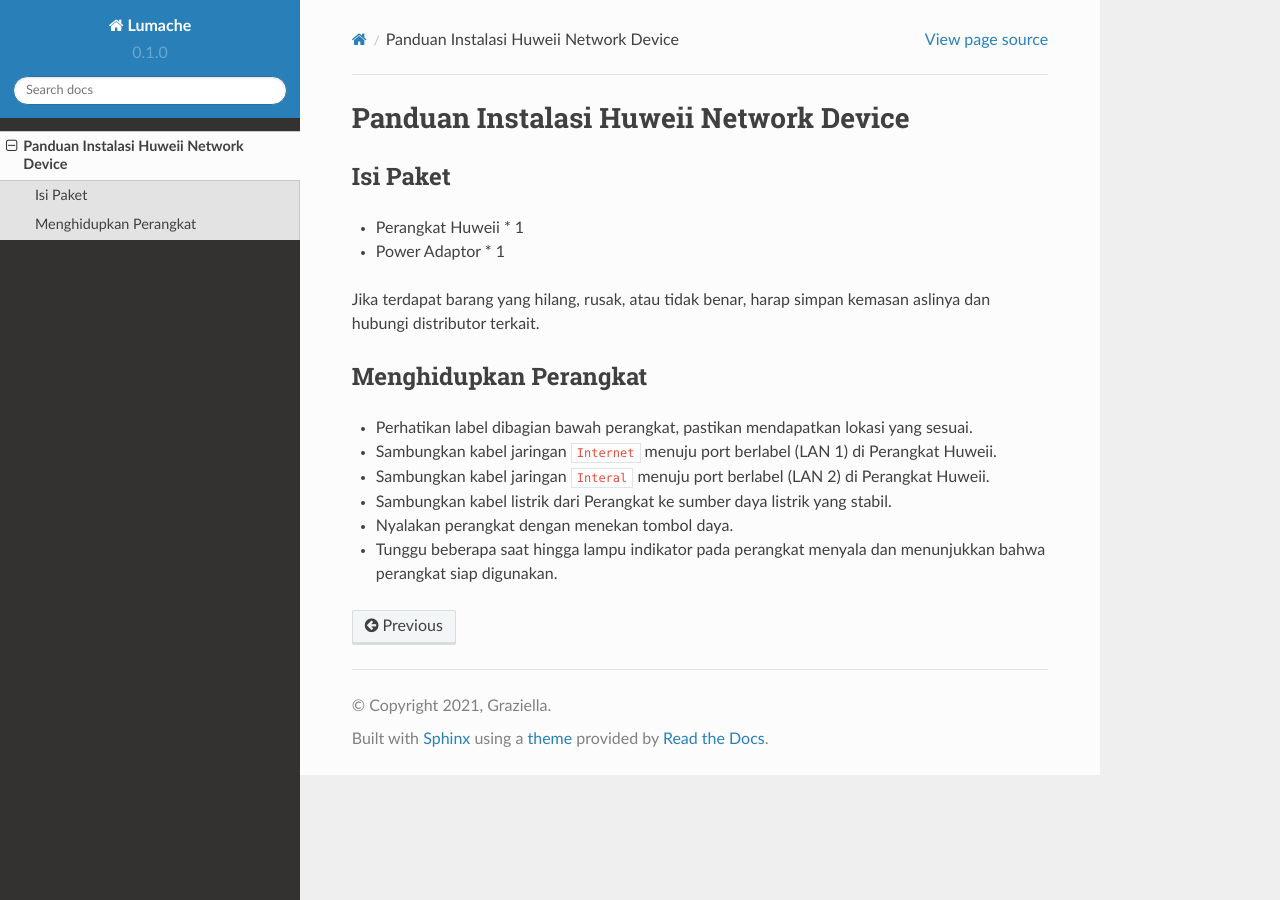
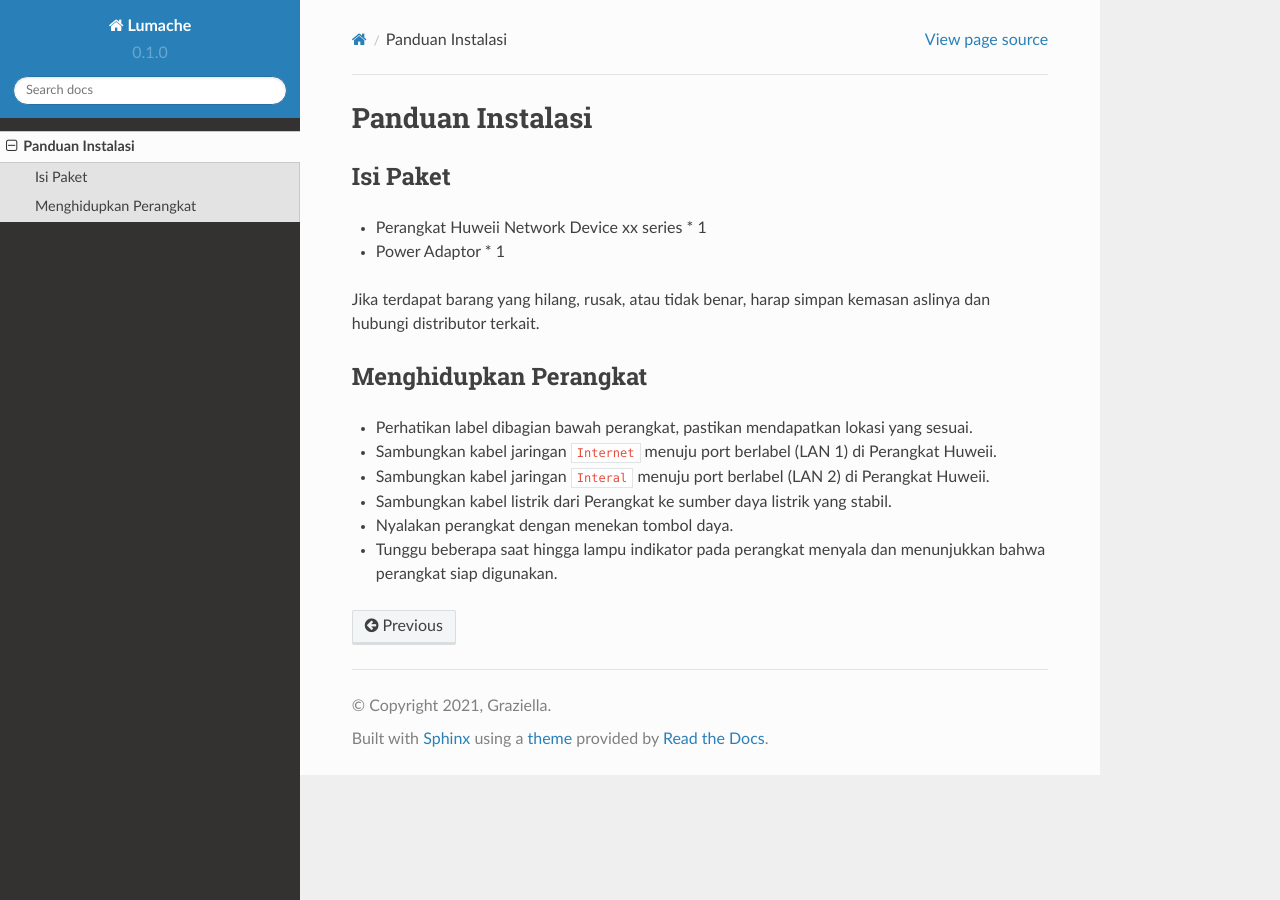
Before and after one commit to sopyanansori/huweii-tutorial, a Sphinx documentation site: the page built from docs/source/usage.rst, in a window 1280 px wide. Built offline with Sphinx 7.4.7 and the Read the Docs theme 2.0.0, drawn with Linux system fonts in a browser that asks for light colours; pages that are not in the unit, such as notebooks, are missing from menus.

Commit message:
Update usage.rst

```diff
--- a/docs/source/usage.rst
+++ b/docs/source/usage.rst
@@ -1,4 +1,4 @@
-Panduan Instalasi Huweii Network Device
+Panduan Instalasi
 =====
 
 .. _isipaket:
@@ -6,7 +6,7 @@ Panduan Instalasi Huweii Network Device
 Isi Paket
 ------------
 
-- Perangkat Huweii * 1
+- Perangkat Huweii Network Device xx series * 1
 - Power Adaptor * 1
 
 Jika terdapat barang yang hilang, rusak, atau tidak benar, harap simpan kemasan aslinya dan hubungi distributor terkait.
```
